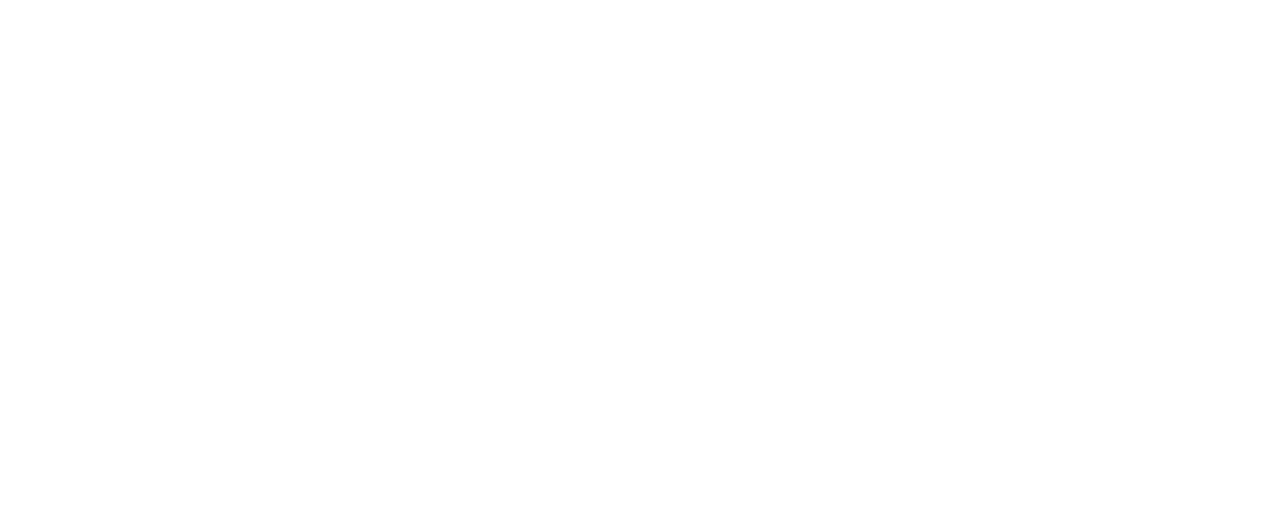
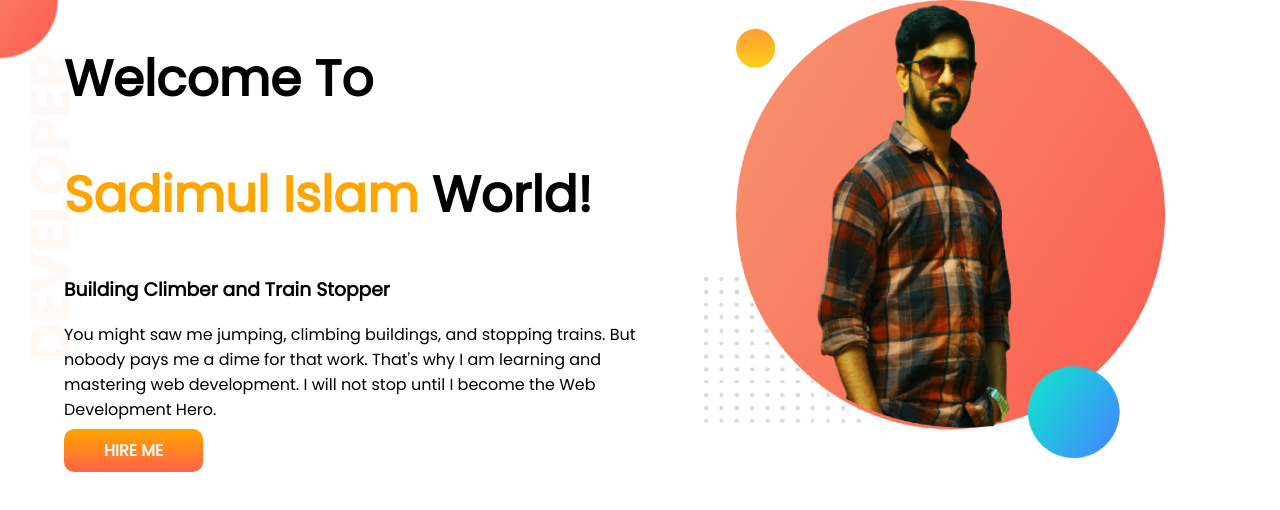
Before and after one commit to sadimul1993/developer-portfolio, a plain HTML site: page index.html in a window 1280 px wide. Drawn offline with Linux system fonts and the light colour scheme.

Commit message:
top-banner-added

```diff
--- a/index.html
+++ b/index.html
@@ -6,10 +6,31 @@
     <meta http-equiv="X-UA-Compatible" content="IE=edge">
     <meta name="viewport" content="width=device-width, initial-scale=1.0">
     <title>Sadimul Portfolio</title>
+    <link rel="preconnect" href="https://fonts.googleapis.com">
+    <link rel="preconnect" href="https://fonts.gstatic.com" crossorigin>
+    <link href="https://fonts.googleapis.com/css2?family=Poppins&family=Roboto:wght@100&display=swap" rel="stylesheet">
+
     <link rel="stylesheet" href="style.css">
 </head>
 
 <body>
+    <section class="top-banner">
+        <div class="half-width">
+            <h1>Welcome To</h1>
+            <h1><span class="orange-color">Sadimul Islam</span> World!</h1>
+            <h3>Building Climber and Train Stopper</h3>
+            <p>You might saw me jumping, climbing buildings, and stopping trains. But nobody pays me a dime for that
+                work.
+                That's why I am learning and mastering web development. I will not stop until I become the Web
+                Development
+                Hero.
+            </p>
+            <a class="link-button" href="" target="_blank">HIRE ME</a>
+        </div>
+        <div class="half-width">
+            <img src="images/my-bg.png" alt="">
+        </div>
+    </section>
 
 </body>
 
--- a/style.css
+++ b/style.css
@@ -0,0 +1,41 @@
+body {
+    font-family: 'Poppins', sans-serif;
+    margin: 0px;
+
+}
+
+h1 {
+    font-size: 50px;
+}
+
+.orange-color {
+    color: orange;
+}
+
+section {
+    display: flex;
+}
+
+.half-width {
+    width: 50%;
+    padding-left: 5%;
+}
+
+.half-width img {
+    width: 80%;
+}
+
+.link-button {
+    text-decoration: none;
+    background-image: linear-gradient(orange, tomato);
+    padding: 10px 40px;
+    color: white;
+    font-weight: 700;
+    border-radius: 10px;
+}
+
+.top-banner {
+    background-image: url(images/top-banner.png);
+    background-repeat: no-repeat;
+
+}
```
Also changed, not shown: images/dream-bg.png (added), images/exp-bg.png (added), images/jhankar.png (added), images/jhankar2.png (added), images/my-bg.png (added), images/my-bg2.png (added), images/top-banner.png (added), 7 other files.
